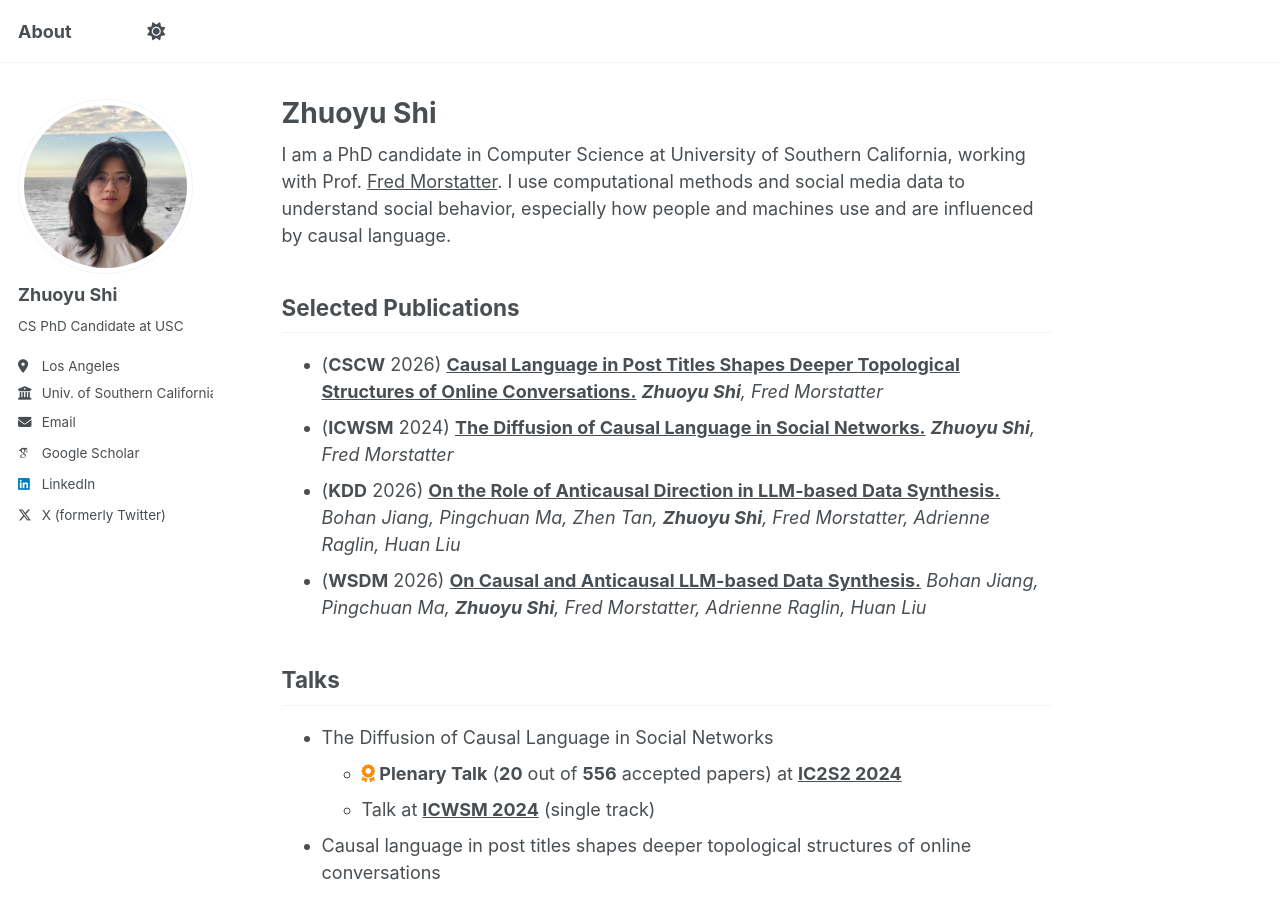
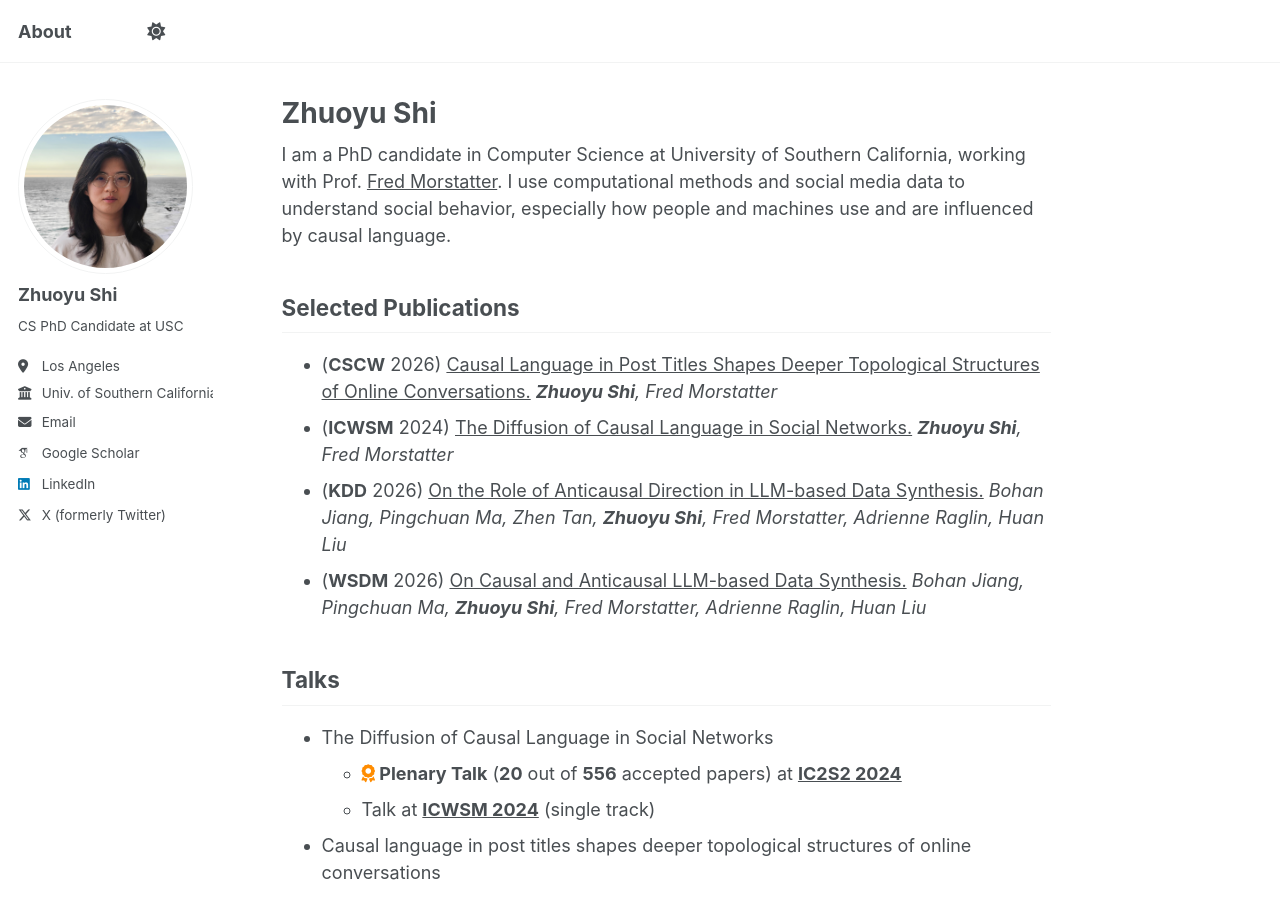
Before and after one commit to ZhuoyuShiii/zhuoyushiii.github.io, a Jekyll site: the page built from _pages/about.md, in a window 1280 px wide and 900 px high. Built offline with Jekyll 4.4.1, drawn with Linux system fonts in a browser that asks for light colours; some web fonts are replaced; a script that is not in the unit is left out.

Commit message:
Update about.md

```diff
--- a/_pages/about.md
+++ b/_pages/about.md
@@ -12,13 +12,13 @@ I am a PhD candidate in Computer Science at University of Southern California, w
 
 ## Selected Publications
 
-* (**CSCW** 2026) <a style="color:inherit" href="https://dl.acm.org/doi/pdf/10.1145/3816908">**Causal Language in Post Titles Shapes Deeper Topological Structures of Online Conversations.**</a>
+* (**CSCW** 2026) <a style="color:inherit" href="https://dl.acm.org/doi/pdf/10.1145/3816908">Causal Language in Post Titles Shapes Deeper Topological Structures of Online Conversations.</a>
 _**Zhuoyu Shi**, Fred Morstatter_
-* (**ICWSM** 2024) <a style="color:inherit" href="https://ojs.aaai.org/index.php/ICWSM/article/view/31399">**The Diffusion of Causal Language in Social Networks.**</a>
+* (**ICWSM** 2024) <a style="color:inherit" href="https://ojs.aaai.org/index.php/ICWSM/article/view/31399">The Diffusion of Causal Language in Social Networks.</a>
 _**Zhuoyu Shi**, Fred Morstatter_
-* (**KDD** 2026) <a style="color:inherit" href="[/article/view/31399](https://dl.acm.org/doi/abs/10.1145/3770855.3817910)">**On the Role of Anticausal Direction in LLM-based Data Synthesis.**</a>
+* (**KDD** 2026) <a style="color:inherit" href="[/article/view/31399](https://dl.acm.org/doi/abs/10.1145/3770855.3817910)">On the Role of Anticausal Direction in LLM-based Data Synthesis.</a>
 _Bohan Jiang, Pingchuan Ma, Zhen Tan, **Zhuoyu Shi**, Fred Morstatter, Adrienne Raglin, Huan Liu_
-* (**WSDM** 2026) <a style="color:inherit" href="[/article/view/31399]([https://dl.acm.org/doi/abs/10.1145/3770855.3817910](https://dl.acm.org/doi/abs/10.1145/3773966.3779380)">**On Causal and Anticausal LLM-based Data Synthesis.**</a>
+* (**WSDM** 2026) <a style="color:inherit" href="[/article/view/31399]([https://dl.acm.org/doi/abs/10.1145/3770855.3817910](https://dl.acm.org/doi/abs/10.1145/3773966.3779380)">On Causal and Anticausal LLM-based Data Synthesis.</a>
 _Bohan Jiang, Pingchuan Ma, **Zhuoyu Shi**, Fred Morstatter, Adrienne Raglin, Huan Liu_
 
 <!-- <i class="fa-regular fa-bookmark"></i> The 18th International AAAI Conference on Web and Social Media -->
```
